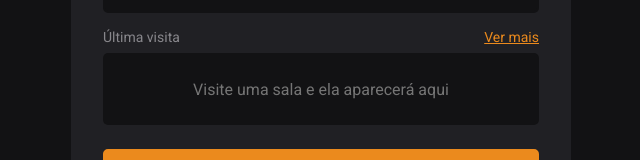
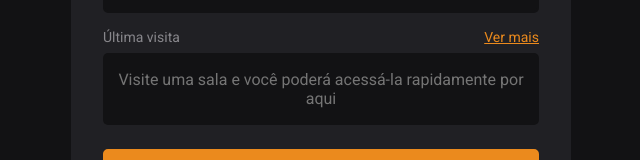
Before and after one commit to Jonatan966/my-planning-poker, a Next.js app: page / in a window 1280 px wide. Shown: the part 438-598 px from the top of the page, without its empty margins (319-959 px from the left). Built offline with nearby package versions, Linux system fonts and the light colour scheme.

Commit message:
refact: change quick access room text

```diff
--- a/src/components/domain/quick-room-access/index.tsx
+++ b/src/components/domain/quick-room-access/index.tsx
@@ -21,7 +21,9 @@ export function QuickRoomAccess() {
       return <RoomCard onRemoveRoom={removeVisit} roomInfo={lastVisitedRoom} />;
     }
 
-    return <span>Visite uma sala e ela aparecerá aqui</span>;
+    return (
+      <span>Visite uma sala e você poderá acessá-la rapidamente por aqui</span>
+    );
   }
 
   return (
```
